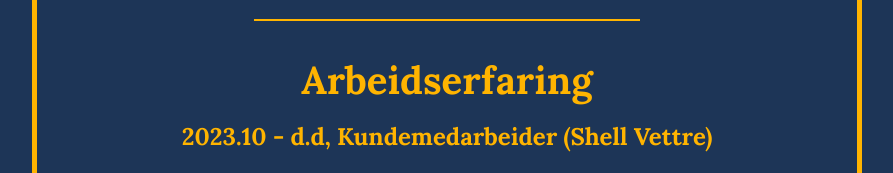
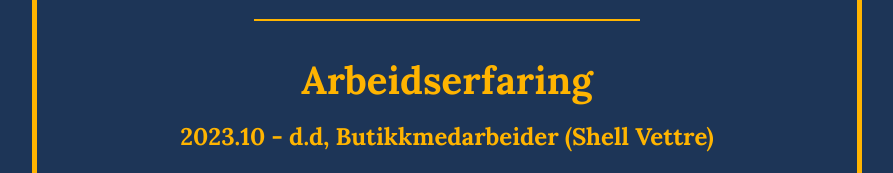
Before and after one commit to Destroyerofdarkness/PortfolioNew, a plain HTML site: page Public/cv.html in a window 1280 px wide. Shown: the part 1960-2133 px from the top of the page, without its empty margins (193-1086 px from the left). Drawn offline with Linux system fonts and the light colour scheme.

Commit message:
Changed som text in the Cv

```diff
--- a/Public/cv.html
+++ b/Public/cv.html
@@ -79,7 +79,7 @@
         <hr />
         <br />
         <h3>Arbeidserfaring</h3>
-        <h4>2023.10 - d.d, Kundemedarbeider (Shell Vettre)</h4>
+        <h4>2023.10 - d.d, Butikkmedarbeider (Shell Vettre)</h4>
         <ul>
           <li>Erfaring i Salg og Service</li>
           <li>Erfaring med matlagging og baking</li>
```
